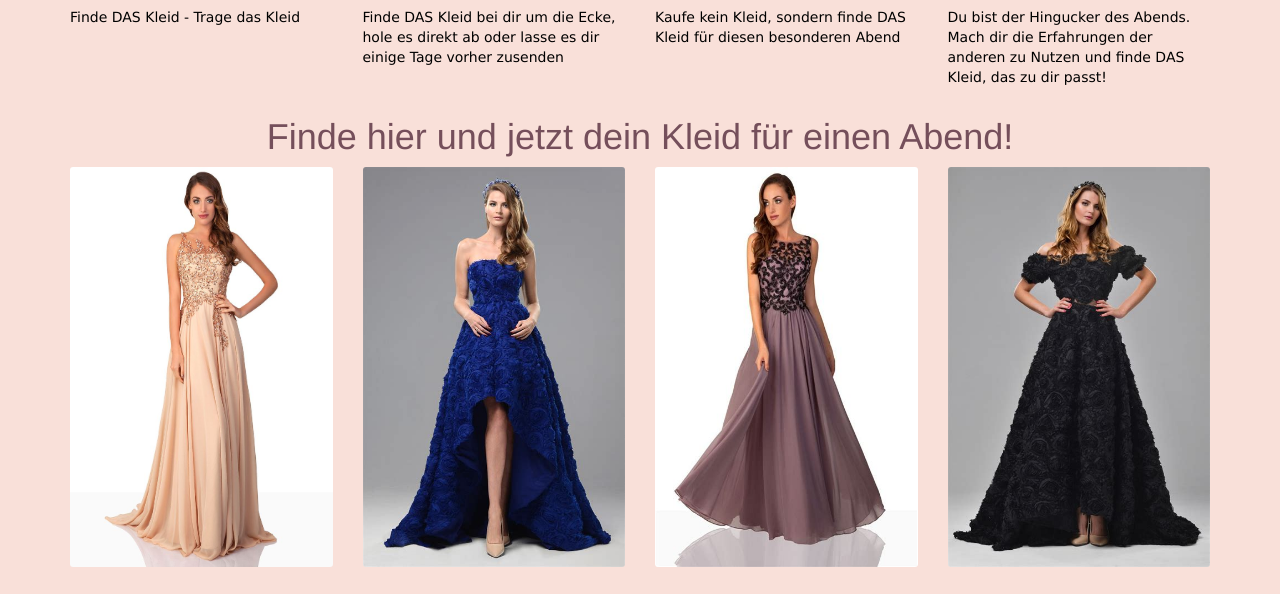
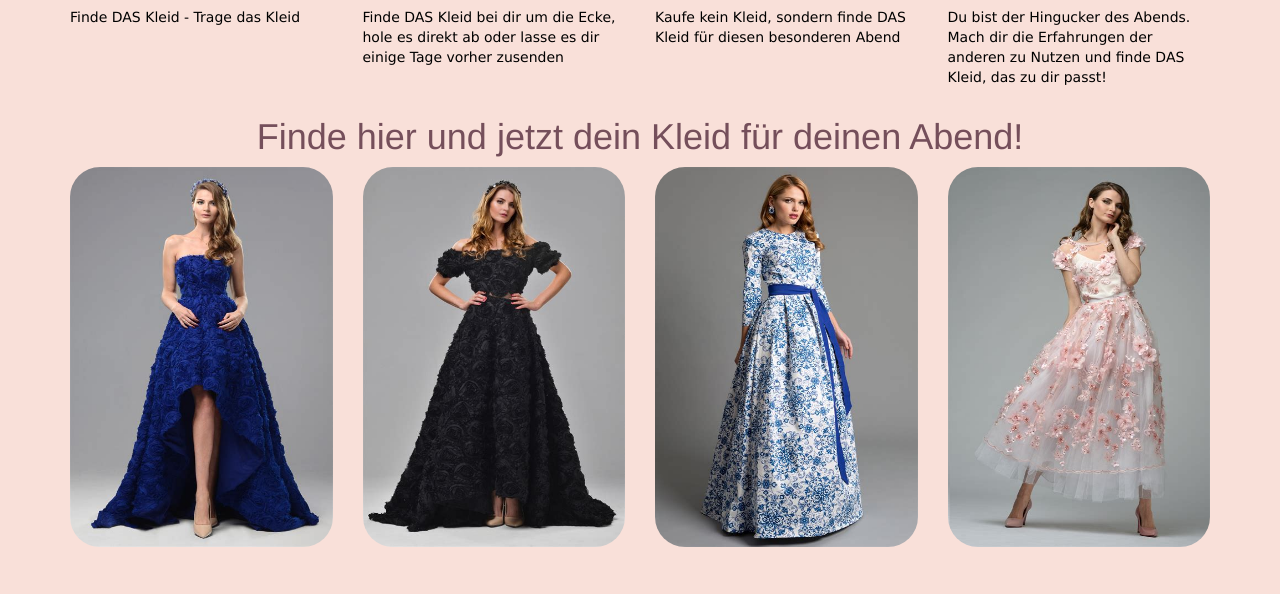
Before and after one commit to DexterColt/leo-webpage, a plain HTML site: page index.html in a window 1280 px wide. Shown: the part 1284-1878 px from the top of the page. Drawn offline with nearby package versions, Linux system fonts and the light colour scheme.

Commit message:
Add files via upload

```diff
--- a/index.html
+++ b/index.html
@@ -28,7 +28,7 @@
 			<div class="col-xs-12">
 				<div id="first_text">
 					<h1>DEIN Abend - DEIN Kleid!</h1>
-					<p>Dein großer Abend steht bevor und du hast noch nicht das richtige Kleid gefunden? Der Geldbeutel nicht das her, was du dir ertr&aumlumst? </p>
+					<p>Dein gro&amper Abend steht bevor und du hast noch nicht das richtige Kleid gefunden? Der Geldbeutel nicht das her, was du dir ertr&aumlumst? </p>
 					<p>Du willst nicht schon wieder in deinem Kleid von vor zwei Jahren auf eine Abendveranstaltung, m&oumlchstest aber dein Geld lieber f&uumlr Drinks ausgeben? - Dann bist du hier richtig!</p>
 					<p>Wir haben eine L&oumlsung f&uumlr dich! Anstatt dir ein Kleid teuer f&uumlr einen Abend zu kaufen, leihe es einfach von deiner besten Freundin! Sie ist auf der gleichen Veranstaltung oder es ist einfach nicht dein Kleid? Genau jetzt kommen wir ins Spiel! Wir finden dein Kleid von einer anderen Freundin!</p>
 					<button type="button" class="btn btn-basic btn-lg"><a href="#">Finde dein Kleid Hier</a></button>
@@ -74,7 +74,7 @@
 
 			<div class="col-xs-12">
 				<div id="first_text">
-					<h1>Finde hier und jetzt dein Kleid f&uumlr einen Abend!</h1>
+					<h1>Finde hier und jetzt dein Kleid f&uumlr deinen Abend!</h1>
 				</div>
 			</div>
 
@@ -84,25 +84,25 @@
 
 			<div class="col-xs-12 col-sm-6 col-md-3">
 				<div class="Kleider">
-					<img src="images/Kleid3.jpg" class="img-responsive" style="width:100%">
-				</div class="Kleider">
-			</div>
-
-			<div class="col-xs-12 col-sm-6 col-md-3">
-				<div class="Kleider">
 					<img src="images/Kleid4.jpg" class="img-responsive" style="width:100%">
 				</div class="Kleider">
 			</div>
 
 			<div class="col-xs-12 col-sm-6 col-md-3">
 				<div class="Kleider">
-					<img src="images/Kleid5.jpg" class="img-responsive" style="width:100%">
+					<img src="images/Kleid6.jpg" class="img-responsive" style="width:100%">
 				</div class="Kleider">
 			</div>
 
 			<div class="col-xs-12 col-sm-6 col-md-3">
 				<div class="Kleider">
-					<img src="images/Kleid6.jpg" class="img-responsive" style="width:100%">
+					<img src="images/Kleid7.jpg" class="img-responsive" style="width:100%">
+				</div class="Kleider">
+			</div>
+
+			<div class="col-xs-12 col-sm-6 col-md-3">
+				<div class="Kleider">
+					<img src="images/Kleid9.jpg" class="img-responsive" style="width:100%">
 				</div class="Kleider">
 			</div>
 
--- a/style.css
+++ b/style.css
@@ -31,8 +31,8 @@ align-items: center;+-
 
 .Kleider img {
 	width: 200px;
-	height: 400px;
-	border-radius: 3px;
+	height: 380px;
+	border-radius: 30px;
 	align-items: center;+-
 	overflow: hidden;
 }
@@ -59,7 +59,7 @@ align-items: center;+-
 }
 
 #Fußnote
-a: hover {color: #f9e0d9}
+a: hover {color: white;}
 
 
 #first_text {
```
